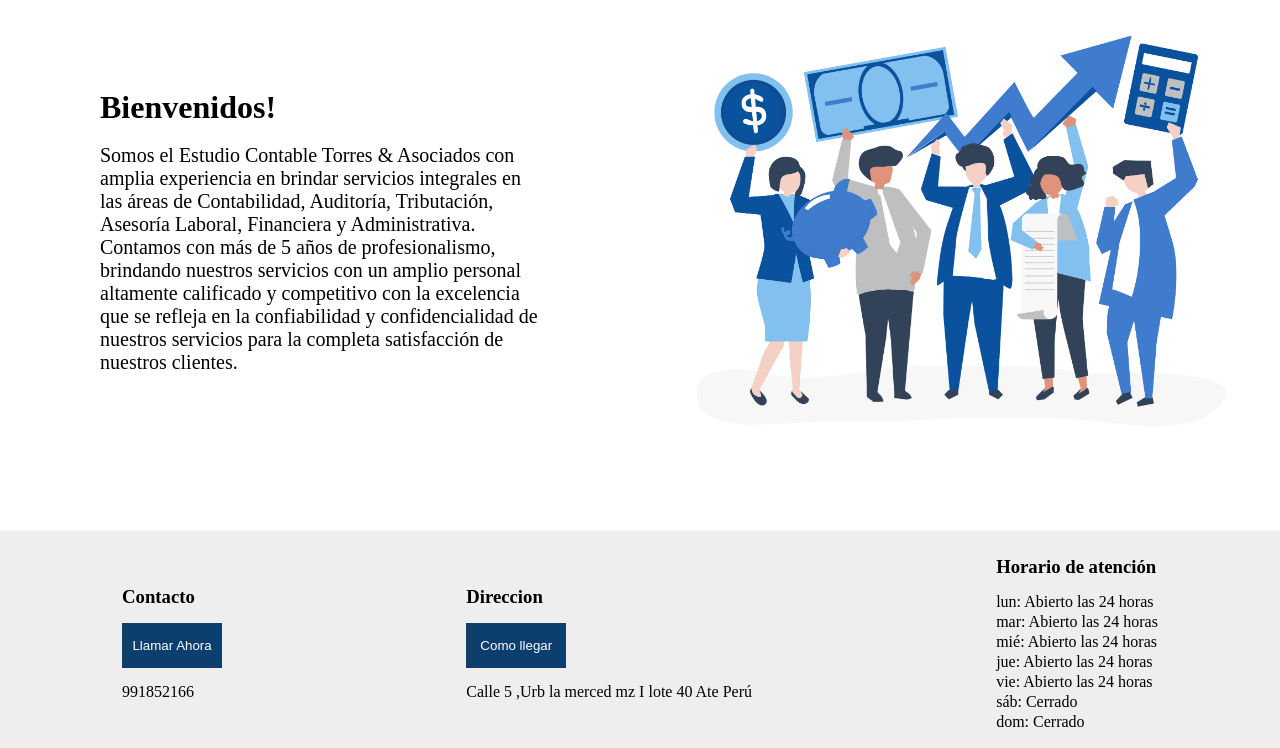
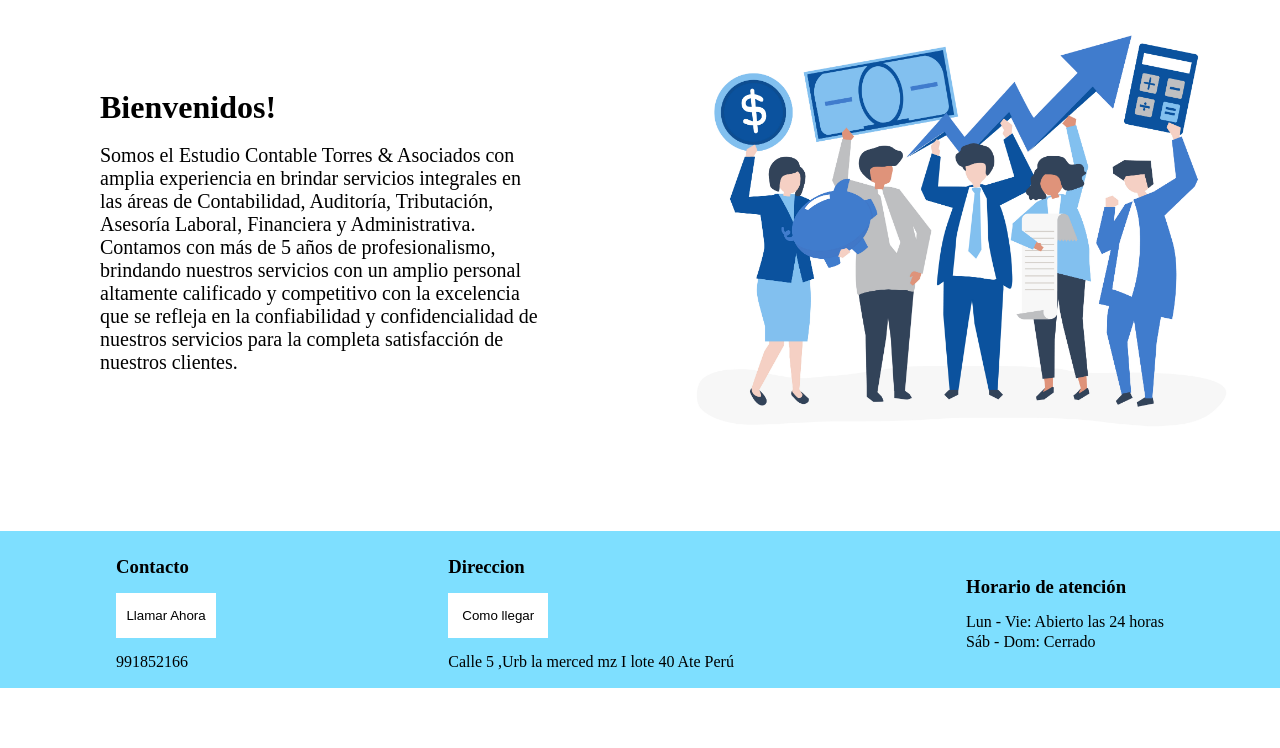
Before and after one commit to devcoder2000/estudio-contable, a PHP site: page / in a window 1280 px wide. Shown: the part 129-877 px from the top of the page. After the commit the page ends 817 px from the top, so only its background shows below. Run offline with PHP 8.4, Linux system fonts and the light colour scheme.

Commit message:
Añadiendo footer

```diff
--- a/index.html
+++ b/index.html
@@ -54,24 +54,21 @@
     <div class="container_footer">
       <div class="items_footer">
         <h3 class="item">Contacto</h3>
-        <button class="item"><a href="#">Llamar Ahora</a></button>
+        <button class="item"><a href="tel:+51-991-852-166">Llamar Ahora</a></button>
         <p class="item">991852166</p>
       </div>
       <div class="items_footer">
         <h3 class="item">Direccion</h3>
-        <button class="item"><a href="#">Como llegar</a></button>
+        <button class="item"><a href="https://www.google.com/maps/dir//Estudio+Contable+Torres+%26+Asociados/@-12.0536525,-77.0206941,12z/data=!4m8!4m7!1m0!1m5!1m1!1s0x9105c79087805da3:0x9dc16c6bd52786d7!2m2!1d-76.9506535!2d-12.0536612">Como llegar</a></button>
         <p class="item">Calle 5 ,Urb la merced mz I lote 40 Ate Perú</p>
       </div>
       <div class="items_footer">
         <h3 class="item">Horario de atención</h3>
         <div class="item">
-          <p>lun: Abierto las 24 horas</p>
-          <p>mar: Abierto las 24 horas</p>
-          <p>mié: Abierto las 24 horas</p>
-          <p>jue: Abierto las 24 horas</p>
-          <p>vie: Abierto las 24 horas</p>
-          <p>sáb: Cerrado</p>
-          <p>dom: Cerrado</p>
+
+          <p>Lun - Vie: Abierto las 24 horas</p>
+          <p>Sáb - Dom: Cerrado</p>
+
         </div>
       </div>
     </div>
--- a/style.css
+++ b/style.css
@@ -155,7 +155,7 @@ a {
 
 .container_footer {
   padding-top: 25px;
-  background-color: #eee;
+  background-color: rgb(126, 223, 255);
   display: flex;
   justify-content: space-around;
   align-items: center;
@@ -167,12 +167,13 @@ a {
 
 .item{
   margin-bottom: 15px;
+
 }
 
 
 
 .items_footer button{
-  background-color: #0c3f6e;
+  background-color: #ffffff;
   width: 100px;
   height: 45px;
   display: flex;
@@ -182,5 +183,5 @@ a {
 }
 
 .items_footer button a{
-  color: white;
+  color: black;
 }
```
